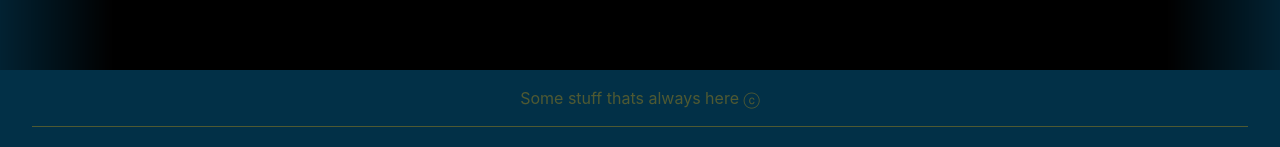
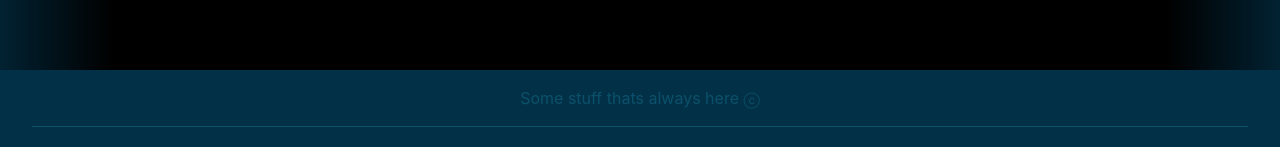
Before and after one commit to snstrauss/fire-blog, a React (Vite) app in the folder front/: page / in a window 1280 px wide. Shown: the part 641-788 px from the top of the page. Built offline with nearby package versions, Linux system fonts and the light colour scheme.

Commit message:
switched color roles

```diff
--- a/front/src/FireBlogApp/common/variables.scss
+++ b/front/src/FireBlogApp/common/variables.scss
@@ -1,7 +1,7 @@
 :root {
-  --color-primary: #219cba;
+  --color-primary: #ffb703;
   --color-secondary: #023047;
-  --color-accent: #ffb703;
+  --color-accent: #219cba;
 
   --font-size-sm: 16px;
   --font-size-md: 25px;
--- a/front/src/FireBlogApp/components/Button/Button.module.scss
+++ b/front/src/FireBlogApp/components/Button/Button.module.scss
@@ -1,6 +1,6 @@
 .button {
   background-color: transparent;
   outline: none;
-  border: 1px solid var(--color-accent);
+  border: 1px solid var(--color-primary);
   border-radius: 0.3em;
 }
--- a/front/src/FireBlogApp/components/Typography/Typography.module.scss
+++ b/front/src/FireBlogApp/components/Typography/Typography.module.scss
@@ -1,5 +1,5 @@
 .text {
-  color: var(--color-accent);
+  color: var(--color-primary);
 }
 
 :global(.role-body) {
```
